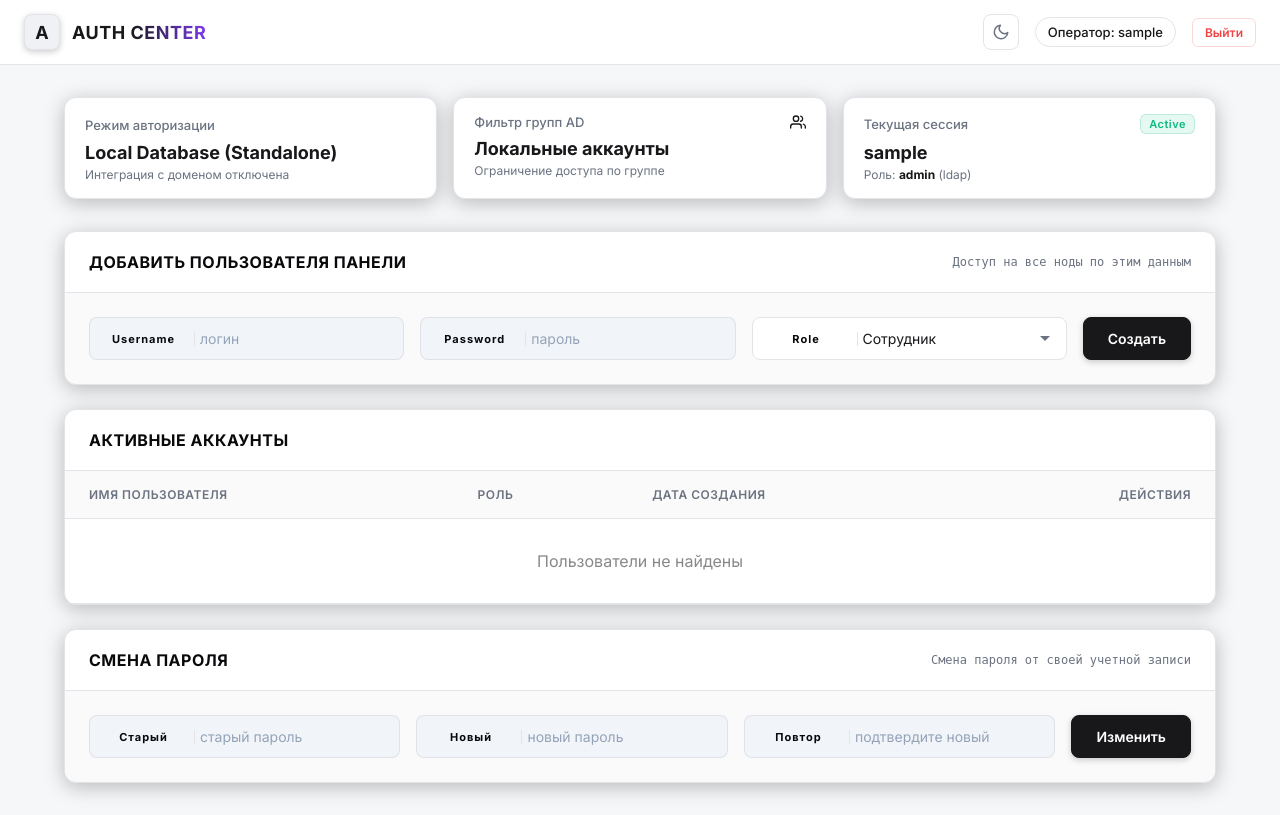
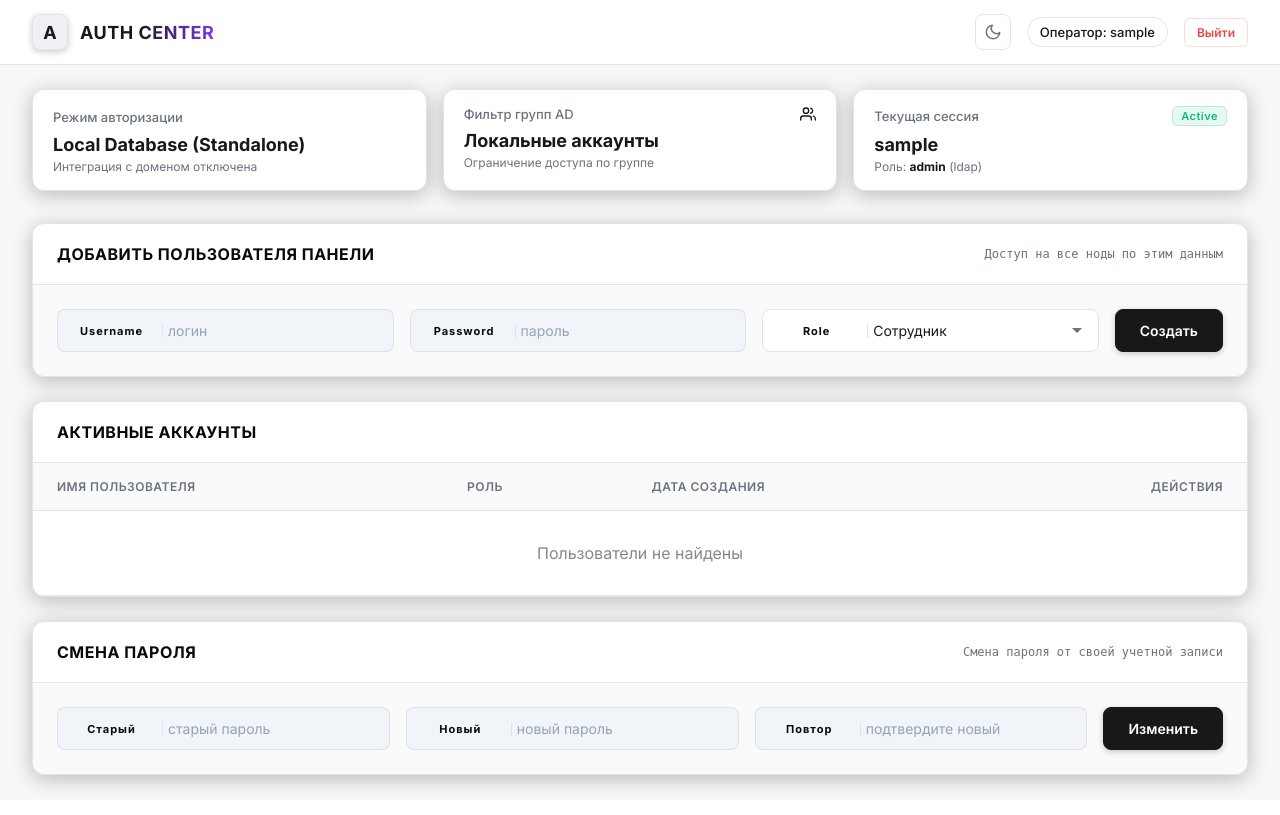
Before and after one commit to Ttolyanich/centralized-auth, a Flask app: page / in a window 1280 px wide. After the commit the page ends 794 px from the top, so only its background shows below. Run offline with Flask 3, Linux system fonts and the light colour scheme; the visitor is signed in with stand-in values (Sample User, id 1); data that the repository does not hold is empty; parts of the project's set-up code (start-up, migrations or seed data) failed here and were passed over.

Commit message:
fix(ui): expand layout to full width, improve table row hover in dark and light themes

```diff
--- a/static/css/style.css
+++ b/static/css/style.css
@@ -164,12 +164,14 @@ body {
 }
 
 .nav-container {
-    max-width: 1400px;
-    margin: 0 auto;
-    padding: 14px 24px;
+    width: 100%;
+    max-width: 100%;
+    margin: 0;
+    padding: 14px 32px;
     display: flex;
     align-items: center;
     justify-content: space-between;
+    box-sizing: border-box;
 }
 
 .brand-zone {
@@ -272,14 +274,15 @@ body {
 
 /* Главная сетка */
 .main-container {
-    max-width: 1200px;
     width: 100%;
-    margin: 32px auto;
-    padding: 0 24px;
+    max-width: 100%;
+    margin: 24px 0;
+    padding: 0 32px;
     display: flex;
     flex-direction: column;
     gap: 24px;
     flex-grow: 1;
+    box-sizing: border-box;
 }
 
 .panel-card {
@@ -456,7 +459,7 @@ body {
 }
 
 .data-table tbody tr:hover td {
-    background-color: rgba(255, 255, 255, 0.015);
+    background-color: var(--bg-offset) !important;
 }
 
 .text-right {
@@ -848,7 +851,7 @@ body {
 }
 
 .light-theme .data-table tbody tr:hover td {
-    background-color: rgba(0, 0, 0, 0.012);
+    background-color: var(--bg-offset) !important;
 }
 
 .light-theme .bg-offset {
```
